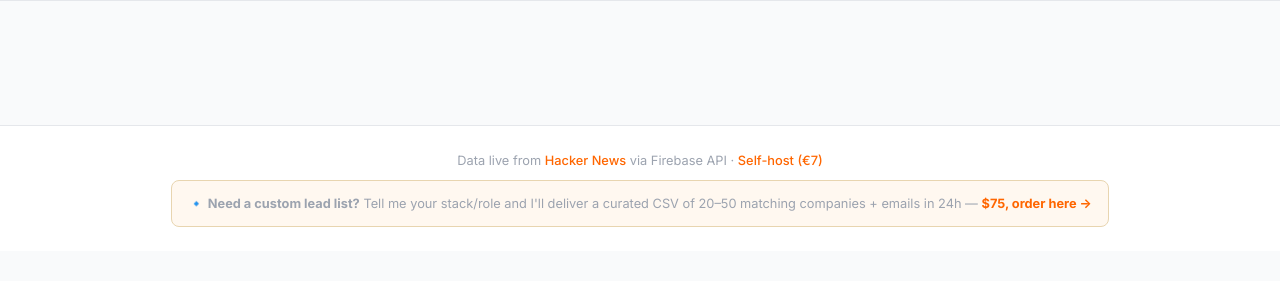
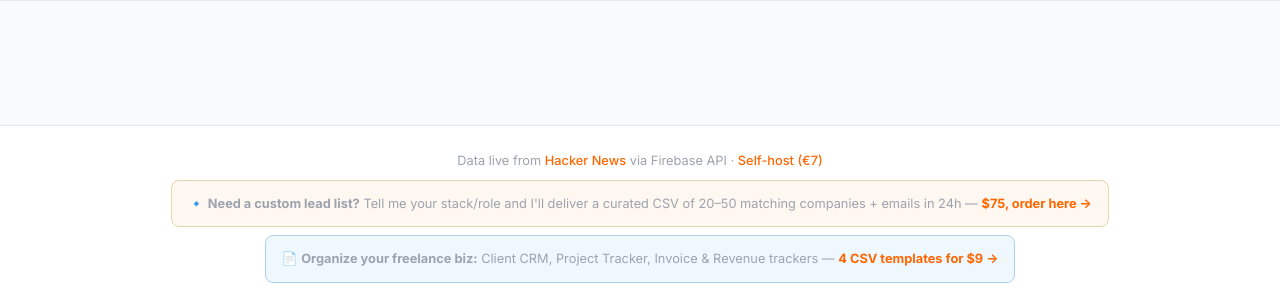
Before and after one commit to lukassbrad/hn-startup-hunter, a Flask app: page / in a window 1280 px wide. Shown: the part 519-826 px from the top of the page. Before the commit the page ends 746 px from the top, so only its background shows below. Run offline with Flask 3, Linux system fonts and the light colour scheme; data that the repository does not hold is empty.

Commit message:
feat: add freelance template bundle CTA to footer ($9)

```diff
--- a/templates/index.html
+++ b/templates/index.html
@@ -682,6 +682,11 @@
     Tell me your stack/role and I'll deliver a curated CSV of 20–50 matching companies + emails in 24h &mdash;
     <a href="https://lukassbrad.gumroad.com/l/rjtaos" target="_blank"><strong>$75, order here →</strong></a>
   </p>
+  <p style="margin-top:0.5rem; padding: 0.75rem 1rem; background: #f0f8ff; border: 1px solid #b0d0e8; border-radius: 8px; display:inline-block;">
+    &#128196; <strong>Organize your freelance biz:</strong>
+    Client CRM, Project Tracker, Invoice &amp; Revenue trackers &mdash;
+    <a href="https://lukassbrad.gumroad.com/l/igttj" target="_blank"><strong>4 CSV templates for $9 →</strong></a>
+  </p>
 </footer>
 
 <div class="toast" id="toast"></div>
```
